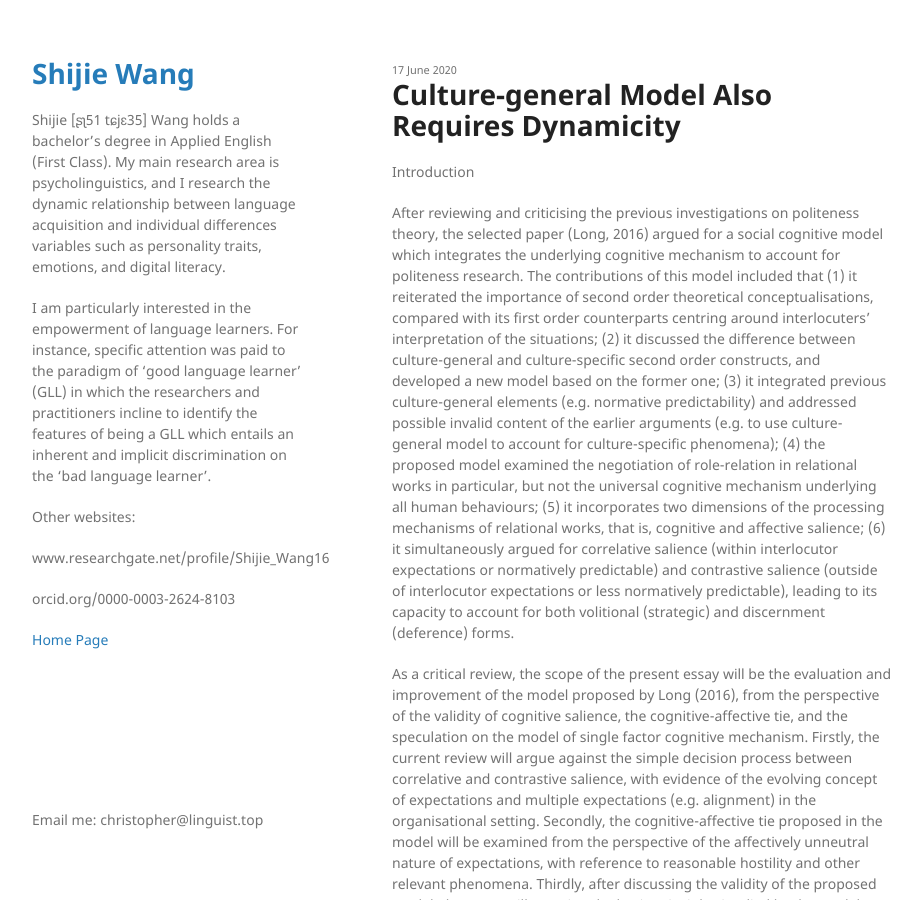
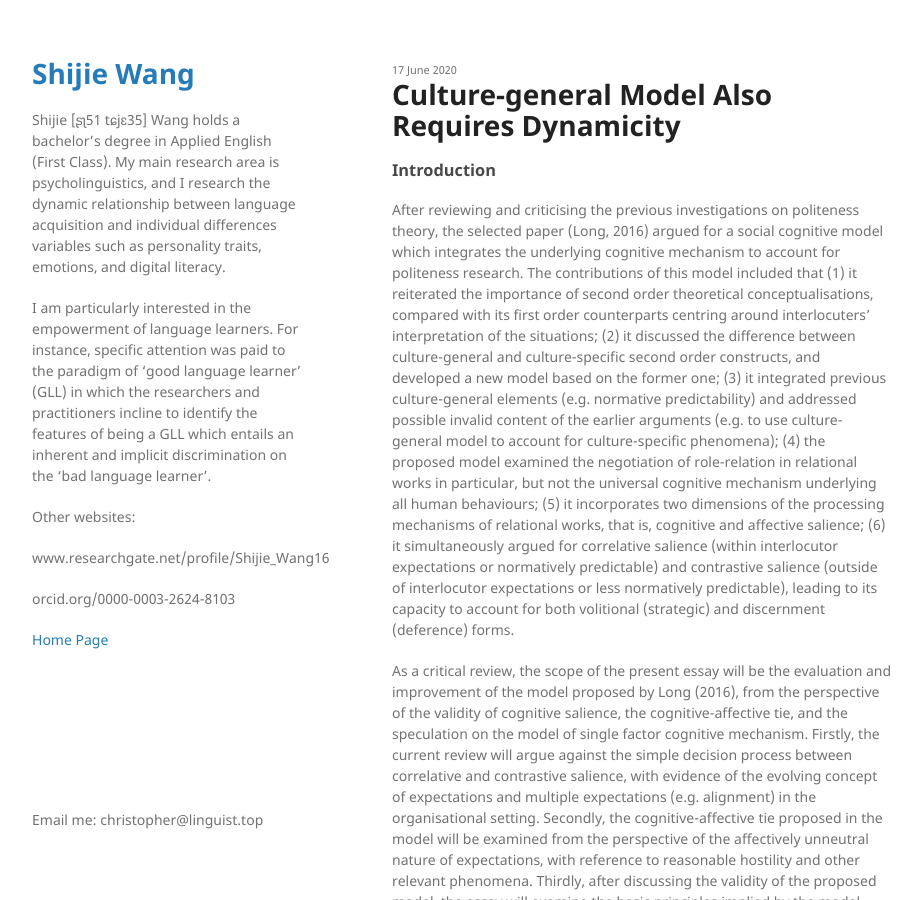
Before and after one commit to ChristopherTLAL/personal-blog, a Jekyll site: the page built from _posts/2020-06-17-Culture-general Model also Requires Dynamicity.md, in a window 1280 px wide and 900 px high. Shown: the whole window, without its empty margins (178-1099 px from the left). Built offline with Jekyll 4.4.1, drawn with Linux system fonts in a browser that asks for light colours.

```diff
--- a/_posts/2020-06-17-Culture-general Model also Requires Dynamicity.md
+++ b/_posts/2020-06-17-Culture-general Model also Requires Dynamicity.md
@@ -5,7 +5,7 @@ date: 2020-06-17
 tag: short essay
 ---
 
-Introduction
+### Introduction
 
 After reviewing and criticising the previous investigations on politeness
 theory, the selected paper (Long, 2016) argued for a social cognitive model
@@ -282,7 +282,7 @@ that the compatibility of culture-general model to culture-specific one is of
 utmost importance. If the concepts involved in the model may conflict with that
 in the culture-specific models, the capacity will be significantly undermined.
 
-Conclusion
+### Conclusion
 
 The present essay critically reviewed the model proposed by Long (2016), which
 was reported to be a culture-general second order one. The first section
@@ -331,7 +331,7 @@ model is comprehensive and cumbersome. Quite differently, it could be simple
 because the ultimate aim of it is to explore whether a general process can be
 identified regardless of the individual differences and cultural elements.
 
-Bibliography
+### Bibliography
 
 >   Arundale, R. B. (2009). Face as emergent in interpersonal communication: An
 >   alternative to Goffman. In F. Bargiela-Chiappini & M. Haugh (Eds.), *Face,
@@ -365,7 +365,7 @@ Bibliography
 >   *Journal of Politeness Research*, *4*(2), 169–191. doi:
 >   10.1515/JPLR.2008.009
 
-Appendix
+### Appendix
 
 […]
 
```
Also changed, not shown: other parts of _posts/2020-06-17-Culture-general Model also Requires Dynamicity.md (+4 -4 lines).
